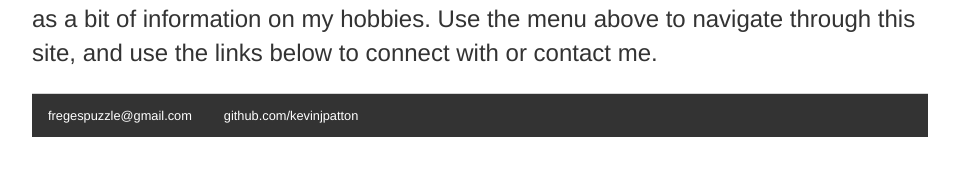
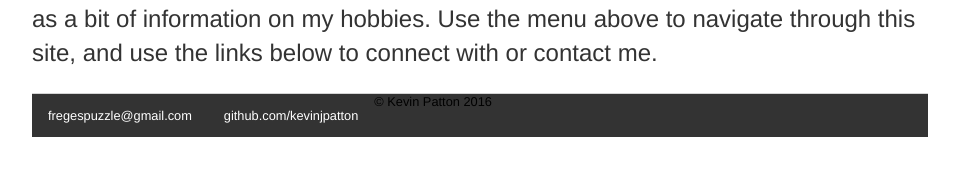
Before and after one commit to kevinjpatton/kevinjpatton.github.io, a Jekyll site: the page built from index.html, in a window 1280 px wide. Shown: the part 257-433 px from the top of the page, without its empty margins (160-1119 px from the left). Built offline with Jekyll 4.4.1, drawn with Linux system fonts in a browser that asks for light colours; Markdown is read by kramdown in place of the engine named in the settings.

Commit message:
Update default.html

```diff
--- a/_layouts/default.html
+++ b/_layouts/default.html
@@ -24,6 +24,7 @@
 	    		<ul>
 	        		<li><a href="mailto:fregespuzzle@gmail.com">fregespuzzle@gmail.com</a></li>
 	        		<li><a href="https://github.com/kevinjpatton">github.com/kevinjpatton</a></li>
+	        		<li>© Kevin Patton 2016</li>
 				</ul>
 			</footer>
 		</body>
```
